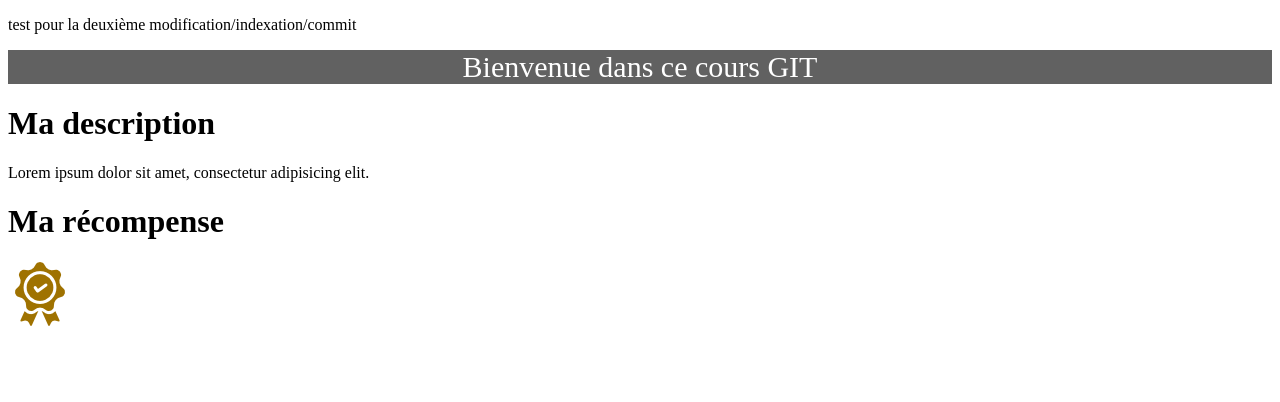
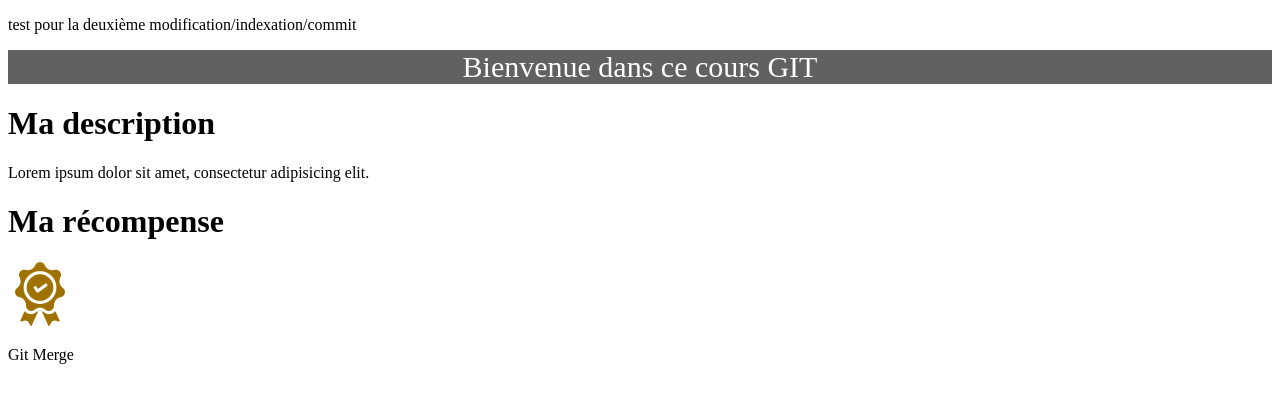
Before and after one commit to ViinOo/correction, a plain HTML site: page index.html in a window 1280 px wide. Drawn offline with Linux system fonts and the light colour scheme.

Commit message:
Ajout d'une commande Git

```diff
--- a/index.html
+++ b/index.html
@@ -28,6 +28,7 @@
     <div>
         <h1>Ma récompense</h1>
         <img src="images/medal_bronze.png" alt="médaille de bronze">
+        <p>Git Merge</p>
     </div>
 
 </body>
```
